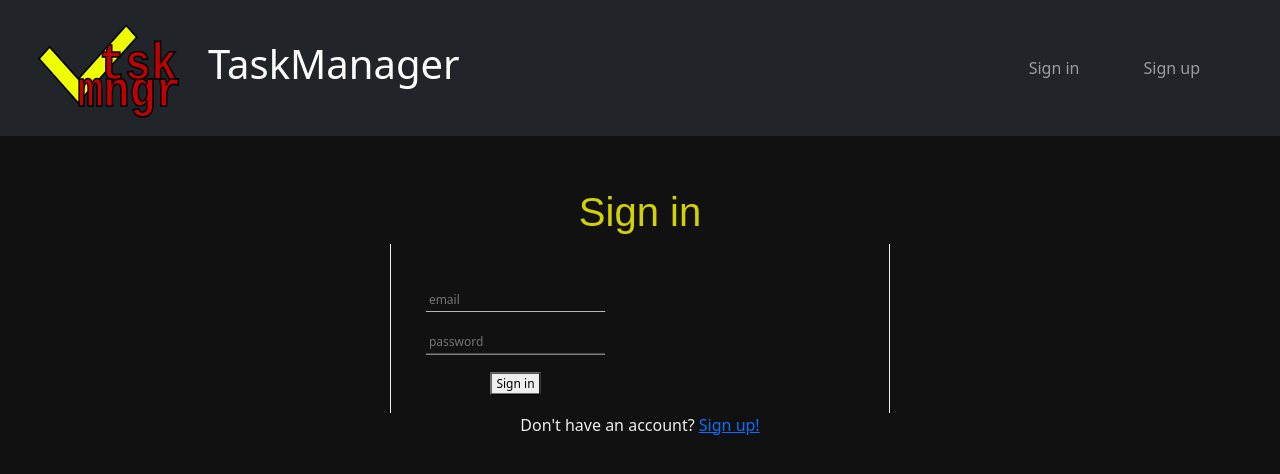
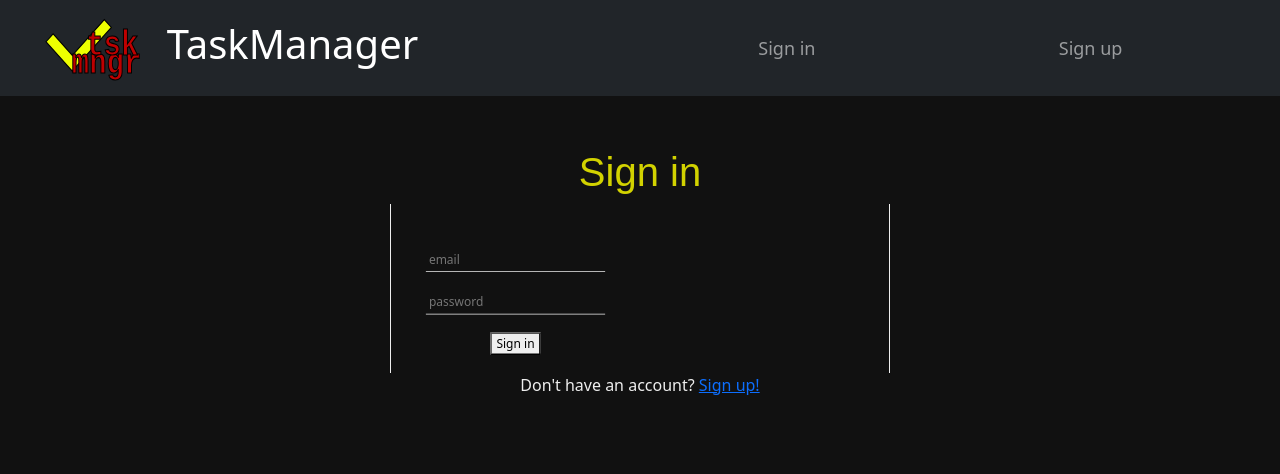
Before and after one commit to sbarreto10/mern-task-manager, a React (Vite) app in the folder client/: page /login in a window 1280 px wide. Shown: the top 474 px of the page. Built offline with nearby package versions, Linux system fonts and the light colour scheme.

Commit message:
Implement cookie-based profile data changing alert
Change styles

```diff
--- a/client/index.html
+++ b/client/index.html
@@ -9,5 +9,6 @@
   <body>
     <div id="root"></div>
     <script type="module" src="/src/main.jsx"></script>
+    <script src="https://cdn.jsdelivr.net/npm/bootstrap@5.2.3/dist/js/bootstrap.bundle.min.js" integrity="sha384-kenU1KFdBIe4zVF0s0G1M5b4hcpxyD9F7jL+jjXkk+Q2h455rYXK/7HAuoJl+0I4" crossorigin="anonymous"></script>
   </body>
 </html>
--- a/client/src/components/Loader.jsx
+++ b/client/src/components/Loader.jsx
@@ -6,7 +6,9 @@ function Loader() {
   const [intervalId, setIntervalId] = useState(null);
   const {isLoading} = useAuth()
 
-  return <h1 className='text-light'>Loading...</h1>;
+  return <div className='d-flex justify-content-center p-5'>
+    <h1 className='text-light'>Loading...</h1>
+  </div>;
 }
 
 export default Loader;
--- a/client/src/components/NavBar.jsx
+++ b/client/src/components/NavBar.jsx
@@ -1,11 +1,15 @@
 import { useAuth } from "../context/AuthContext";
 
 function NavBar() {
-  const { navLinks } = useAuth();
+  const { navLinks, isLoading } = useAuth();
 
   return (
-    <div className="navbar navbar-expand-lg navbar-dark bg-dark px-4 d-flex justify-content-between">
-      <a className="navbar-brand d-flex align-items-center gap-4 py-0" href="/">
+    <nav className="navbar navbar-expand-lg navbar-dark bg-dark px-4">
+      <div className="container-fluid navbar-container">
+        <a
+          className="navbar-brand d-flex align-items-center gap-4 py-0"
+          href="/"
+        >
           <img
             src="/tskmngr.svg"
             className="navbar-logo"
@@ -13,12 +17,27 @@ function NavBar() {
           />
           <h1>{"TaskManager"}</h1>
         </a>
-
-      <ul className="navbar-nav mr-auto navbar-links d-flex px-5 gap-5">
-        {navLinks.map((link) => {
+        <button
+          className="navbar-toggler"
+          type="button"
+          data-bs-toggle="collapse"
+          data-bs-target="#navbarSupportedContent"
+          aria-controls="navbarSupportedContent"
+          aria-expanded="false"
+          aria-label="Toggle navigation"
+        >
+          <span className="navbar-toggler-icon"></span>
+        </button>
+        <div className="collapse navbar-collapse" id="navbarSupportedContent">
+          <ul className="navbar-nav mr-auto">
+            {!isLoading && navLinks.map((link) => {
               return (
                 <li className="nav-item active" key={`nav-link-${link.name}`}>
-              <a className="nav-link" href={link.route} onClick={link.onClick}>
+                  <a
+                    className="nav-link"
+                    href={link.route}
+                    onClick={link.onClick}
+                  >
                     {link.name}
                   </a>
                 </li>
@@ -26,6 +45,8 @@ function NavBar() {
             })}
           </ul>
         </div>
+      </div>
+    </nav>
   );
 }
 
--- a/client/src/context/AuthContext.jsx
+++ b/client/src/context/AuthContext.jsx
@@ -22,6 +22,7 @@ export const AuthProvider = ({ children }) => {
   const [isAuthenticated, setIsAuthenticated] = useState(false);
   const [errors, setErrors] = useState([]);
   const [errorsOccurred, setErrorsOccurred] = useState(false);
+  const [successfulRequest, setSuccessfulRequest] = useState(false)
   const [isLoading, setIsLoading] = useState(true);
   const [navLinks, setNavLinks] = useState([
     { name: "Login", route: "/login" },
@@ -41,7 +42,7 @@ export const AuthProvider = ({ children }) => {
   const changeProfileData = (requestFunction) => async (data) => {
     try {
       const res = await requestFunction(data);
-      console.log(res.data);
+      setSuccessfulRequest(true)
     } catch (err) {
       setErrors(err.response.data);
     }
@@ -120,6 +121,7 @@ export const AuthProvider = ({ children }) => {
         errors,
         setErrors,
         errorsOccurred,
+        successfulRequest,
         isLoading,
         navLinks,
       }}
--- a/client/src/index.css
+++ b/client/src/index.css
@@ -1,9 +1,6 @@
-body{
+body {
   background-color: #111;
-}
-
-.navbar-logo {
-  height: 15vh;
+  overflow-x: hidden;
 }
 
 .page-container {
@@ -53,12 +50,36 @@ body{
   cursor: pointer;
 }
 
-.close-btn img{
+.close-btn img {
   transform: scale(1.1);
-  transition: opacity 0.2s ;
+  transition: opacity 0.2s;
 }
 
 .close-btn img:hover {
   cursor: pointer;
   opacity: 0.75;
 }
+
+.success-message-exit {
+  opacity: 0;
+  transition: opacity 0.5s;
+}
+
+.navbar-logo {
+  height: 4em;
+}
+
+@media (min-width: 992px) {
+  .navbar-expand-lg .navbar-collapse {
+    justify-content: end;
+  }
+
+  .navbar-nav {
+    width: 75%;
+    justify-content: space-around;
+  }
+
+  .nav-item {
+    text-wrap: nowrap;
+    font-size: large;
+}
--- a/client/src/pages/ProfilePage.jsx
+++ b/client/src/pages/ProfilePage.jsx
@@ -1,7 +1,9 @@
 import { useState, useEffect } from "react";
 import { useAuth } from "../context/AuthContext";
-import { useForm } from "react-hook-form";
+import { set, useForm } from "react-hook-form";
 import UserForm from "../components/UserForm";
+import { useNavigate } from "react-router-dom";
+import Cookies from "js-cookie";
 
 function ProfilePage() {
   const { register, handleSubmit } = useForm();
@@ -11,9 +13,14 @@ function ProfilePage() {
     changePassword,
     errors: errors,
     errorsOccurred,
+    successfulRequest,
   } = useAuth();
 
   const [changeFormData, setChangeFormData] = useState(null);
+  const [successfulRequestMessage, setSuccessfulRequestMessage] = useState(
+    Cookies.get().successfulRequestMessage
+  );
+  const navigate = useNavigate();
 
   const onSubmitChangeUsername = handleSubmit(async (values) => {
     await changeUsername({
@@ -50,10 +57,22 @@ function ProfilePage() {
 
   useEffect(() => {
     document.title = user.username + " profile";
+    if (Cookies.get().successfulRequestMessage) {
+      window.alert(Cookies.get().successfulRequestMessage);
+      Cookies.remove("successfulRequestMessage")
+    }
   }, []);
 
+  useEffect(() => {
+    if (successfulRequest) {
+      document.cookie =
+        "successfulRequestMessage=Profile data changed successfully";
+      window.location.reload();
+    }
+  }, [successfulRequest]);
+
   return (
-    <div className="page-container">
+    <div className="page-container position-relative">
       <h1 className="page-title">Profile</h1>
       <div className="profile-container mt-5 text-light d-flex flex-column align-items-center">
         <h1>{user.username}</h1>
```
Lines whose indentation alone changed are shown as unchanged.
